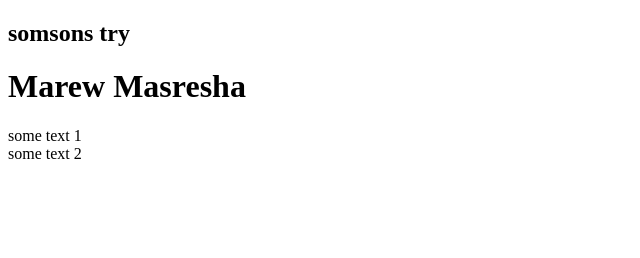
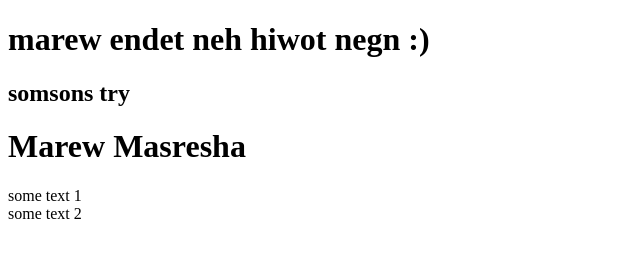
Before and after one commit to samsonmeseret/Group3-in-Evangadi, a plain HTML site: page index.html in a window 1280 px wide. Shown: the whole page, without its empty margins (0-640 px from the left). Drawn offline with Linux system fonts and the light colour scheme.

Commit message:
added h1

```diff
--- a/index.html
+++ b/index.html
@@ -7,6 +7,8 @@
     <title>Group 3</title>
   </head>
   <body>
+
+<h1>marew endet neh hiwot negn :)</h1>
     <h2>somsons try</h2>
     <h1>Marew Masresha</h1>
     <div>some text 1</div>
```
